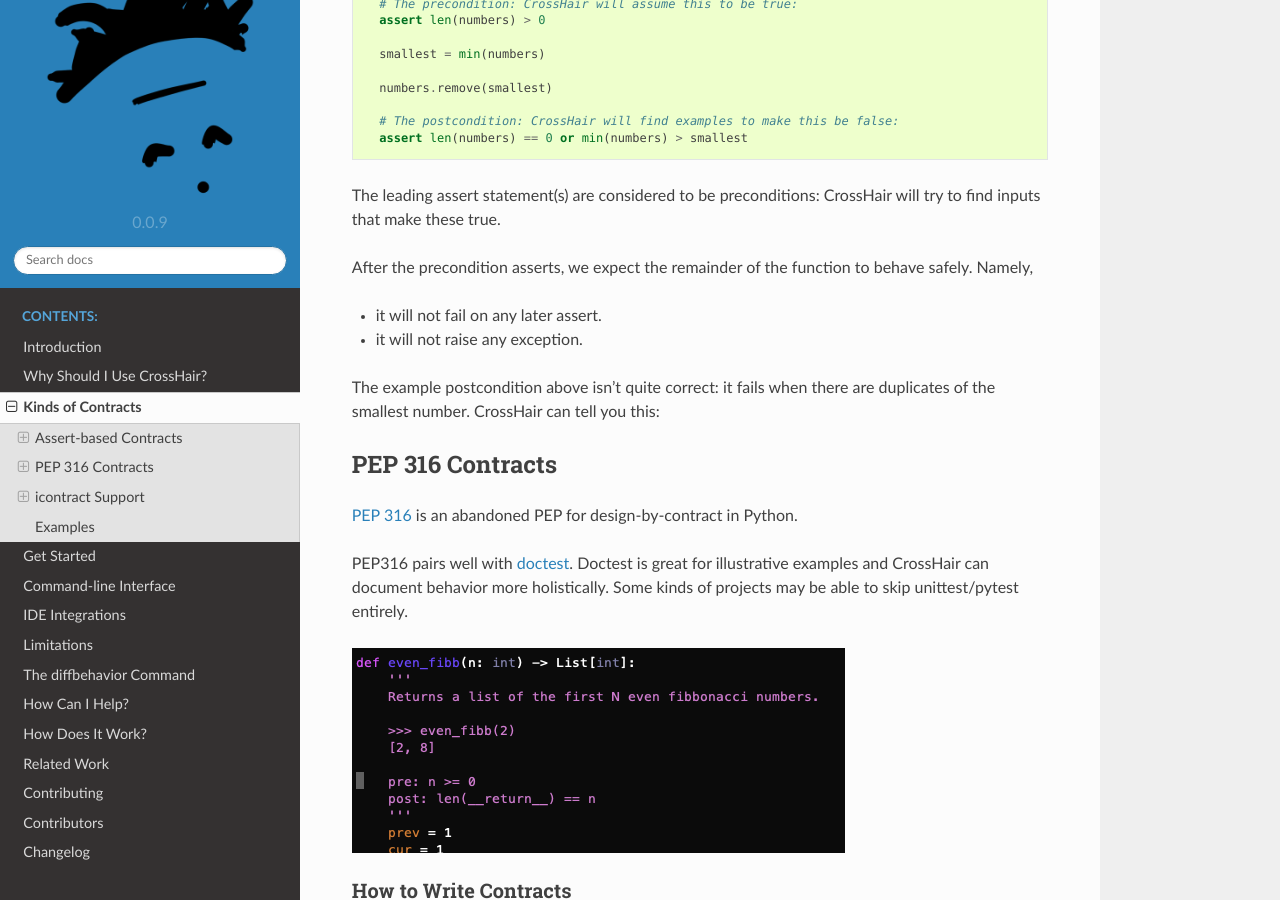
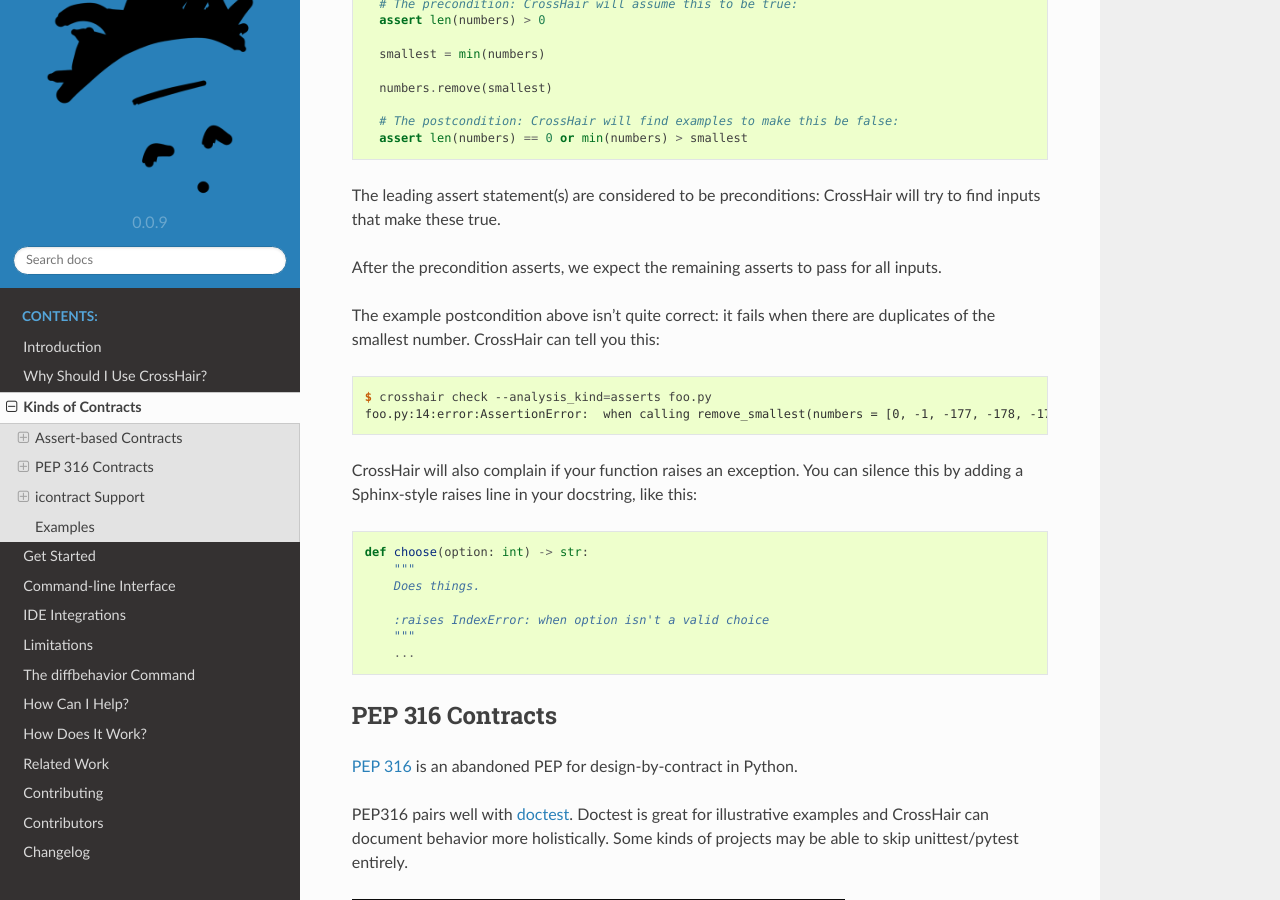
Before and after one commit to pschanely/CrossHair, a Sphinx documentation site: the page built from doc/source/kinds_of_contracts.rst, in a window 1280 px wide and 900 px high, scrolled down 945 px. Built offline with Sphinx 7.4.7 and the Read the Docs theme 2.0.0, drawn with Linux system fonts in a browser that asks for light colours; the version number is read from the project's files by our own code.

Commit message:
Update assert-mode docs
We lost the command output earlier.
Also desribed detection of :raises: docstrings.

```diff
--- a/doc/source/kinds_of_contracts.rst
+++ b/doc/source/kinds_of_contracts.rst
@@ -60,14 +60,30 @@
 The leading assert statement(s) are considered to be preconditions: CrossHair
 will try to find inputs that make these true.
 
-After the precondition asserts, we expect the remainder of the function to
-behave safely. Namely,
-
-* it will not fail on any later assert.
-* it will not raise any exception.
+After the precondition asserts, we expect the remaining asserts to pass for all
+inputs.
 
 The example postcondition above isn't quite correct: it fails when there are
 duplicates of the smallest number. CrossHair can tell you this:
+
+.. code-block:: shell-session
+
+    $ crosshair check --analysis_kind=asserts foo.py
+    foo.py:14:error:AssertionError:  when calling remove_smallest(numbers = [0, -1, -177, -178, -178])
+
+CrossHair will also complain if your function raises an exception. You can silence this
+by adding a Sphinx-style raises line in your docstring, like this:
+
+.. code-block:: python
+
+    def choose(option: int) -> str:
+        """
+        Does things.
+
+        :raises IndexError: when option isn't a valid choice
+        """
+        ...
+
 
 .. _analysis_kind_pep316:
 
```
